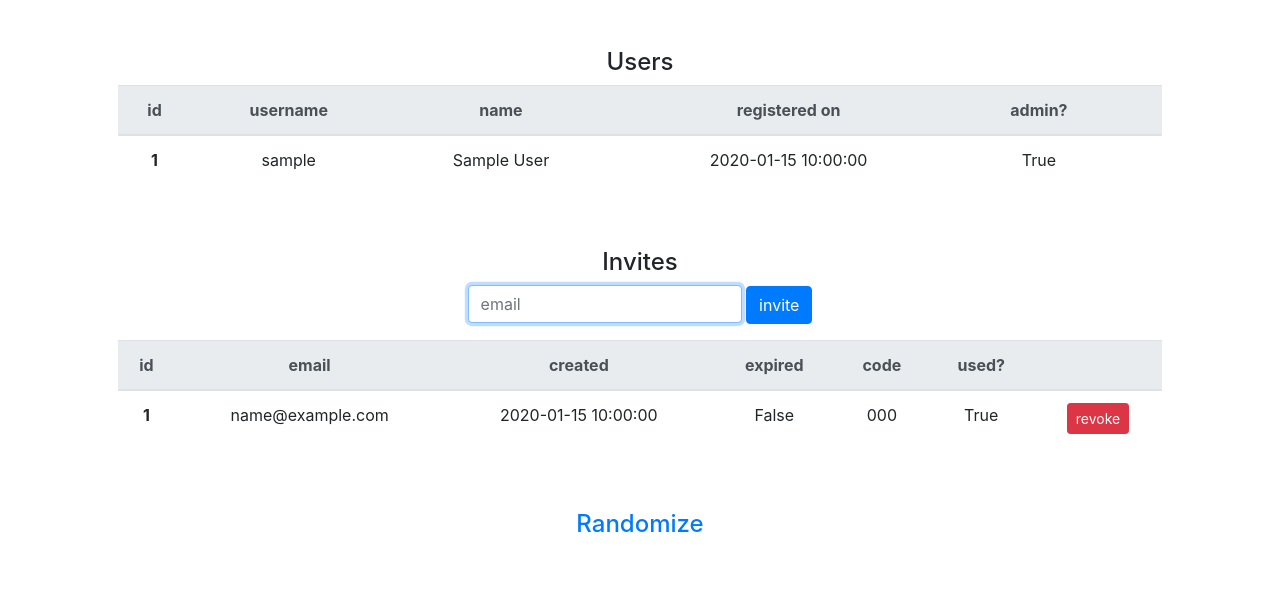
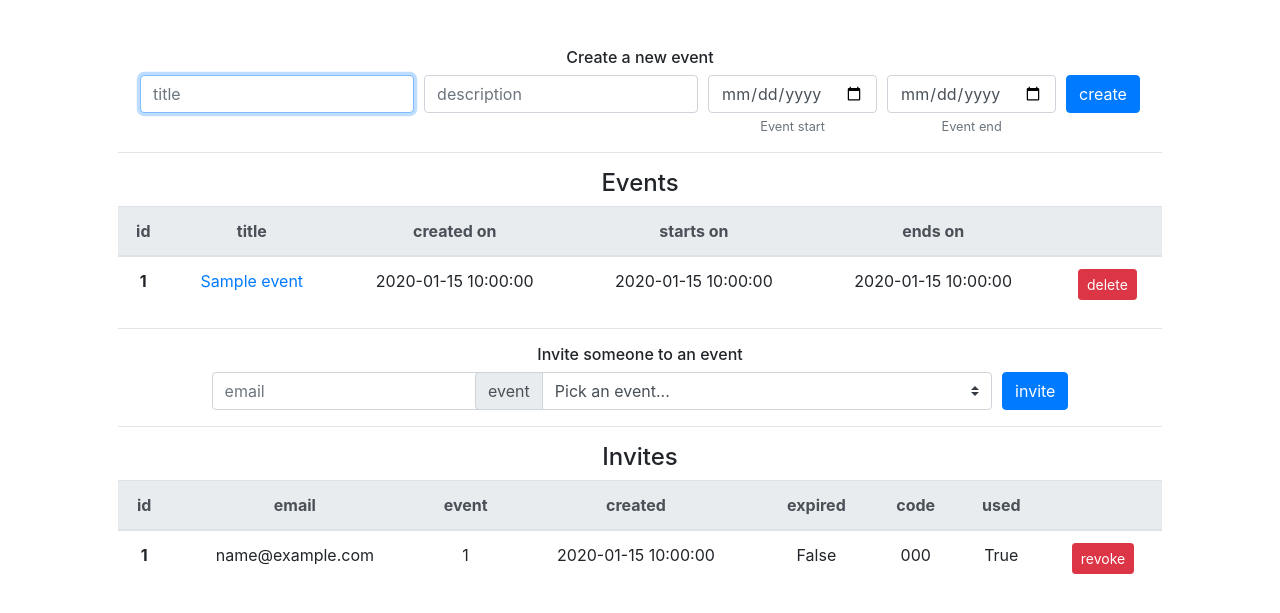
Before and after one commit to jordacai/gifted, a Flask app: page /admin in a window 1280 px wide. Shown: the part 66-679 px from the top of the page. Run offline with Flask 2, Linux system fonts and the light colour scheme; tables that the repository leaves empty hold one stand-in row (values such as "Sample post"); some libraries are stand-ins or nearby versions.

Commit message:
Implemented M:M on users and events. Added some additional validation for expired/deleted events. Rebuild admin index to include event management.

```diff
--- a/gifted/models.py
+++ b/gifted/models.py
@@ -1,7 +1,6 @@
 from datetime import datetime, timedelta
 
 from gifted import db
-from gifted.helpers import generate_code
 
 participants = db.Table('participants',
                         db.Column('user_id', db.Integer, db.ForeignKey('user.id'), primary_key=True),
@@ -23,11 +22,12 @@ class User(db.Model):
 
 class Invite(db.Model):
     id = db.Column(db.Integer, primary_key=True)
+    event_id = db.Column(db.Integer, db.ForeignKey('event.id'))
     email = db.Column(db.String(80), nullable=False)
     is_valid = db.Column(db.Integer, default=1)
     created_on = db.Column(db.DateTime(), default=datetime.now())
     expires_on = db.Column(db.DateTime(), default=datetime.now() + timedelta(days=7))
-    code = db.Column(db.String(80), default=generate_code())
+    code = db.Column(db.String(80), nullable=False)
     is_used = db.Column(db.Integer, default=0)
 
     def __repr__(self):
--- a/gifted/templates/admin.html
+++ b/gifted/templates/admin.html
@@ -5,47 +5,88 @@ admin
 {% endblock %}
 
 {% block main %}
-<h4>Users</h4>
+<h6>Create a new event</h6>
+    <form action="/admin/events" method="post">
+        <div class="form-row justify-content-center">
+            <div class="col-auto">
+                <input class="form-control" name="title" placeholder="title" type="text" autocomplete="off" autofocus>
+            </div>
+            <div class="col-auto">
+                <input class="form-control" name="description" placeholder="description">
+            </div>
+            <div class="col-auto">
+                <input class="form-control" name="startsOn" placeholder="event start" type="date" aria-labelledby="startHelp">
+                <small id="startHelp" class="form-text text-muted">Event start</small>
+            </div>
+            <div class="col-auto">
+                <input class="form-control" name="endsOn" placeholder="event end" type="date" aria-labelledby="endHelp">
+                <small id="endHelp" class="form-text text-muted">Event end</small>
+            </div>
+            <div class="col-auto">
+                <button class="btn btn-primary" type="submit">create</button>
+            </div>
+        </div>
+    </form>
+<hr/>
+<h4>Events</h4>
+    {% if not events %}
+        <p>No active events</p>
+    {% else %}
         <table class="table">
             <thead class="thead-light">
                 <tr>
                     <th scope="col">id</th>
-                <th scope="col">username</th>
-                <th scope="col">name</th>
-                <th scope="col">registered on</th>
-                <th scope="col">admin?</th>
+                    <th scope="col">title</th>
+                    <th scope="col">created on</th>
+                    <th scope="col">starts on</th>
+                    <th scope="col">ends on</th>
                     <th scope="col"></th>
                 </tr>
             </thead>
             <tbody>
-            {% for user in users %}
+                {% for event in events %}
                 <tr>
-                <th scope="row">{{ user.id }}</th>
-                <td>{{ user.username }}</td>
-                <td>{{ user.first_name }} {{ user.last_name }}</td>
-                <td>{{ user.registered_on }}</td>
-                <td>{{ user.is_admin | pretty_boolean }}</td>
-                {% if user.is_admin == 0 %}
+                    <th scope="row">{{ event.id }}</th>
+                    <td><a href="/admin/events/{{ event.id }}">{{ event.title }}</a></td>
+                    <td>{{ event.created_on }}</td>
+                    <td>{{ event.starts_on }}</td>
+                    <td>{{ event.ends_on }}</td>
                     <td>
-                        <form action="/admin/users/delete" method="post">
-                            <input hidden name="id" type="number" value="{{ user.id }}">
+                        <form action="/admin/events/delete" method="post">
+                            <input hidden name="id" type="number" value="{{ event.id }}">
                             <button class="btn btn-danger btn-sm" type="submit">delete</button>
                         </form>
                     </td>
-                {% endif %}
                 </tr>
                 {% endfor %}
             </tbody>
         </table>
-<br/>
-<br/>
-<h4>Invites</h4>
+    {% endif %}
+<hr/>
+<h6>Invite someone to an event</h6>
     <form action="/admin/invites" method="post">
-        <div class="form-group">
+        <div class="form-row justify-content-center">
+            <div class="col-3">
                 <input autocomplete="off" autofocus class="form-control" name="email" placeholder="email" type="email">
+            </div>
+            <div class="input-group col-6">
+                <div class="input-group-prepend">
+                    <label class="input-group-text" for="eventSelect">event</label>
+                </div>
+                <select class="custom-select" id="eventSelect" name="eventId">
+                    <option selected>Pick an event...</option>
+                    {% for event in events %}
+                        <option value="{{ event.id }}">{{ event.title }}</option>
+                    {% endfor %}
+                </select>
+            </div>
+            <div class="col-auto">
                 <button class="btn btn-primary" type="submit">invite</button>
             </div>
+        </div>
     </form>
+<hr/>
+<h4>Invites</h4>
     {% if not invites %}
         <p>No invites pending</p>
     {% else %}
@@ -54,10 +95,11 @@ admin
                 <tr>
                     <th scope="col">id</th>
                     <th scope="col">email</th>
+                    <th scope="col">event</th>
                     <th scope="col">created</th>
                     <th scope="col">expired</th>
                     <th scope="col">code</th>
-                    <th scope="col">used?</th>
+                    <th scope="col">used</th>
                     <th scope="col"></th>
                 </tr>
             </thead>
@@ -66,13 +108,13 @@ admin
                 <tr>
                     <th scope="row">{{ invite.id }}</th>
                     <td>{{ invite.email }}</td>
+                    <td>{{ invite.event_id }}</td>
                     <td>{{ invite.created_on }}</td>
                     <td>{{ invite.expires_on | is_expired }}</td>
                     <td>{{ invite.code }}</td>
                     <td>{{ invite.is_used | pretty_boolean }}</td>
                     <td>
-                        <form action="/admin/invites/revoke" method="post">
-                            <input hidden name="id" type="number" value="{{ invite.id }}">
+                        <form action="/admin/invites/{{ invite.id }}/revoke" method="post">
                             <button class="btn btn-danger btn-sm" type="submit">revoke</button>
                         </form>
                     </td>
@@ -81,7 +123,4 @@ admin
             </tbody>
         </table>
     {% endif %}
-<br/>
-<br/>
-<h4><a href="/admin/randomize">Randomize</a></h4>
 {% endblock %}
--- a/gifted/views.py
+++ b/gifted/views.py
@@ -8,8 +8,8 @@ from werkzeug import security
 from werkzeug.utils import redirect
 
 from gifted import login_required, validate, db, mail
-from gifted.helpers import randomize
-from gifted.models import User, Invite
+from gifted.helpers import generate_code
+from gifted.models import User, Invite, Event
 
 bp = Blueprint('views', __name__)
 
@@ -62,14 +62,25 @@ def register():
             return redirect(url_for('views.register'))
 
         invitation = Invite.query.filter_by(email=username, code=code).first()
+        event = Event.query.filter_by(id=invitation.id).first()
         if invitation is None:
             flash('This code and email combination is invalid!', 'error')
             return redirect(url_for('views.register'))
 
+        if datetime.now() > invitation.expires_on:
+            flash('This invitation has expired!', 'error')
+            return redirect(url_for('views.register'))
+
+        if event is None or datetime.now() > event.ends_on:
+            flash('This event has either expired or it has been deleted!', 'error')
+            return redirect(url_for('views.register'))
+
         user = User(username=username, password=security.generate_password_hash(password),
                     first_name=first_name, last_name=last_name)
+
+        event.participants.append(user)
+        invitation.is_used = 1
         db.session.add(user)
-        invitation.is_used = 1
         db.session.commit()
 
         flash('Account created successfully!', 'success')
@@ -81,13 +92,46 @@ def register():
 
 @bp.route('/admin')
 def admin():
-    users = User.query.order_by(User.id.desc()).all()
     invites = Invite.query.filter_by(is_valid=1).order_by(Invite.id.desc()).all()
-    return render_template('admin.html', users=users, invites=invites)
+    events = Event.query.order_by(Event.id.desc()).all()
+    return render_template('admin.html', events=events, invites=invites)
+
+
+@bp.route('/admin/events', methods=['GET', 'POST'])
+def get_events():
+    if request.method == 'POST':
+        title = request.form.get('title')
+        description = request.form.get('description')
+        starts_on = datetime.strptime(request.form.get('startsOn'), '%Y-%m-%d').date()
+        ends_on = datetime.strptime(request.form.get('endsOn'), '%Y-%m-%d').date()
+
+        event = Event(title=title, description=description, starts_on=starts_on, ends_on=ends_on)
+        db.session.add(event)
+        db.session.commit()
+
+        flash('Event created successfully!', 'success')
+        return redirect(url_for('views.admin'))
+
+
+@bp.route('/admin/events/<event_id>')
+def get_event(event_id):
+    event = Event.query.filter_by(id=event_id).first()
+    return render_template('event.html', event=event)
+
+
+# todo: change urls to take path params w/ ids
+@bp.route('/admin/events/delete', methods=['POST'])
+def delete_event():
+    event_id = request.form.get('id')
+    event = Event.query.get(event_id)
+    db.session.delete(event)
+    db.session.commit()
+    flash(f'Deleted event {event}!', 'success')
+    return redirect(url_for('views.admin'))
 
 
 @bp.route('/admin/users/delete', methods=['POST'])
-def delete():
+def delete_user():
     user_id = request.form.get('id')
     user = User.query.get(user_id)
     db.session.delete(user)
@@ -99,7 +143,9 @@ def delete():
 @bp.route('/admin/invites', methods=['POST'])
 def invite():
     email = request.form.get('email')
-    invitation = Invite(email=email)
+    event_id = request.form.get('eventId')
+    code = generate_code()
+    invitation = Invite(email=email, event_id=event_id, code=code)
     db.session.add(invitation)
     db.session.commit()
     flash(f'Invited {email}!', 'success')
@@ -114,21 +160,12 @@ def invite():
     return redirect(url_for('views.admin'))
 
 
-@bp.route('/admin/invites/revoke', methods=['POST'])
-def revoke():
-    invitation_id = request.form.get('id')
-    invitation = Invite.query.filter_by(id=invitation_id).first()
-    invitation.valid = 0
+@bp.route('/admin/invites/<invite_id>/revoke', methods=['POST'])
+def revoke(invite_id):
+    invitation = Invite.query.filter_by(id=invite_id).first()
+    invitation.is_valid = 0
     db.session.commit()
     flash(f'Revoked {invitation.email}\'s invitation', 'success')
-    return redirect(url_for('views.admin'))
-
-
-@bp.route('/admin/randomize')
-def matchmake():
-    users = User.query.order_by(User.id.asc()).all()
-    matches = randomize(users)
-    print(matches)
     return redirect(url_for('views.admin'))
 
 
```
Also changed, not shown: gifted/helpers.py (+6 -53 lines), gifted/templates/event.html (added, +40 -0 lines), migrations/versions/17993bf20a63_invite_rebuild.py (deleted, +0 -49 lines), migrations/versions/5edaf31235de_event_table.py (deleted, +0 -44 lines), migrations/versions/ec9bbbd5aefc_.py (added, +69 -0 lines), instance/gifted.sqlite (deleted). Lines whose indentation alone changed are shown as unchanged.
